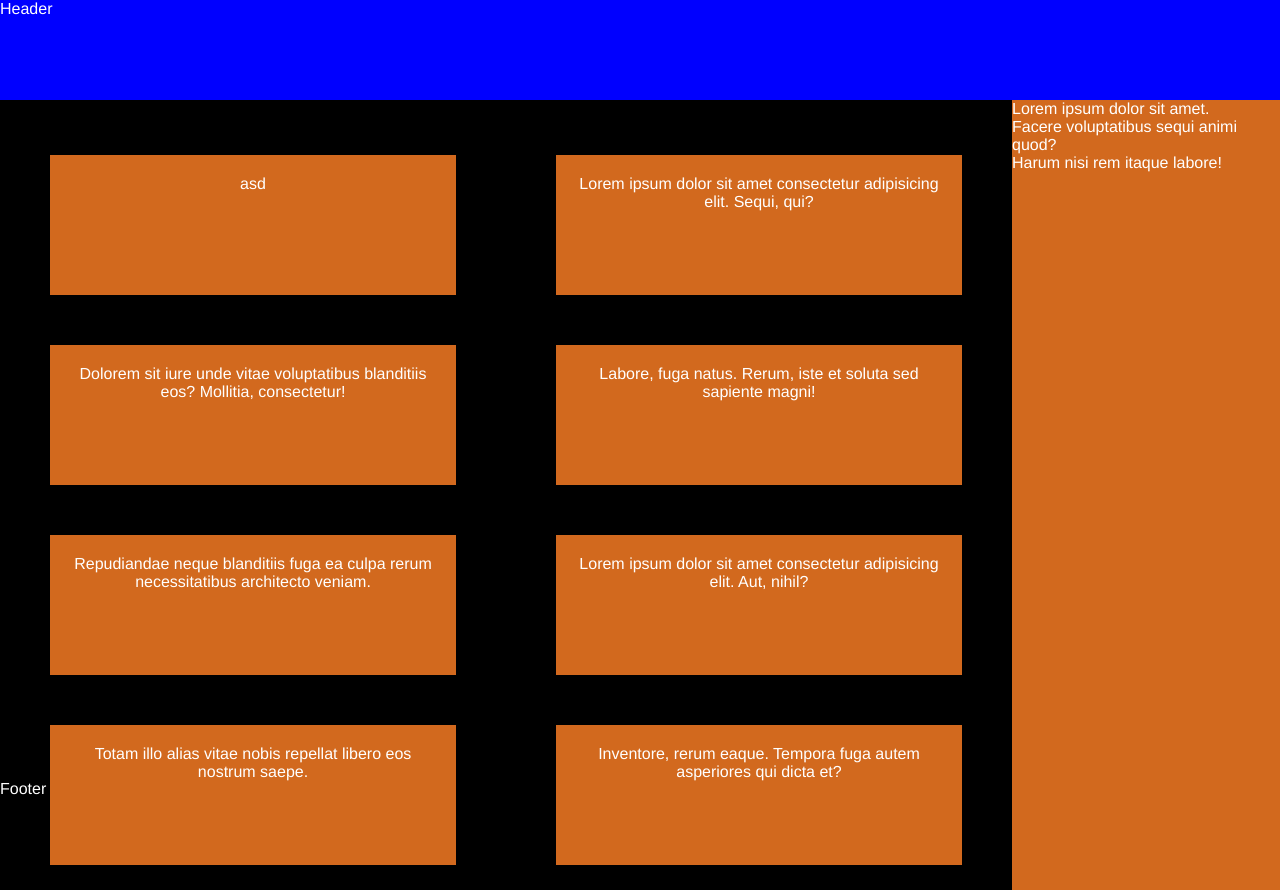
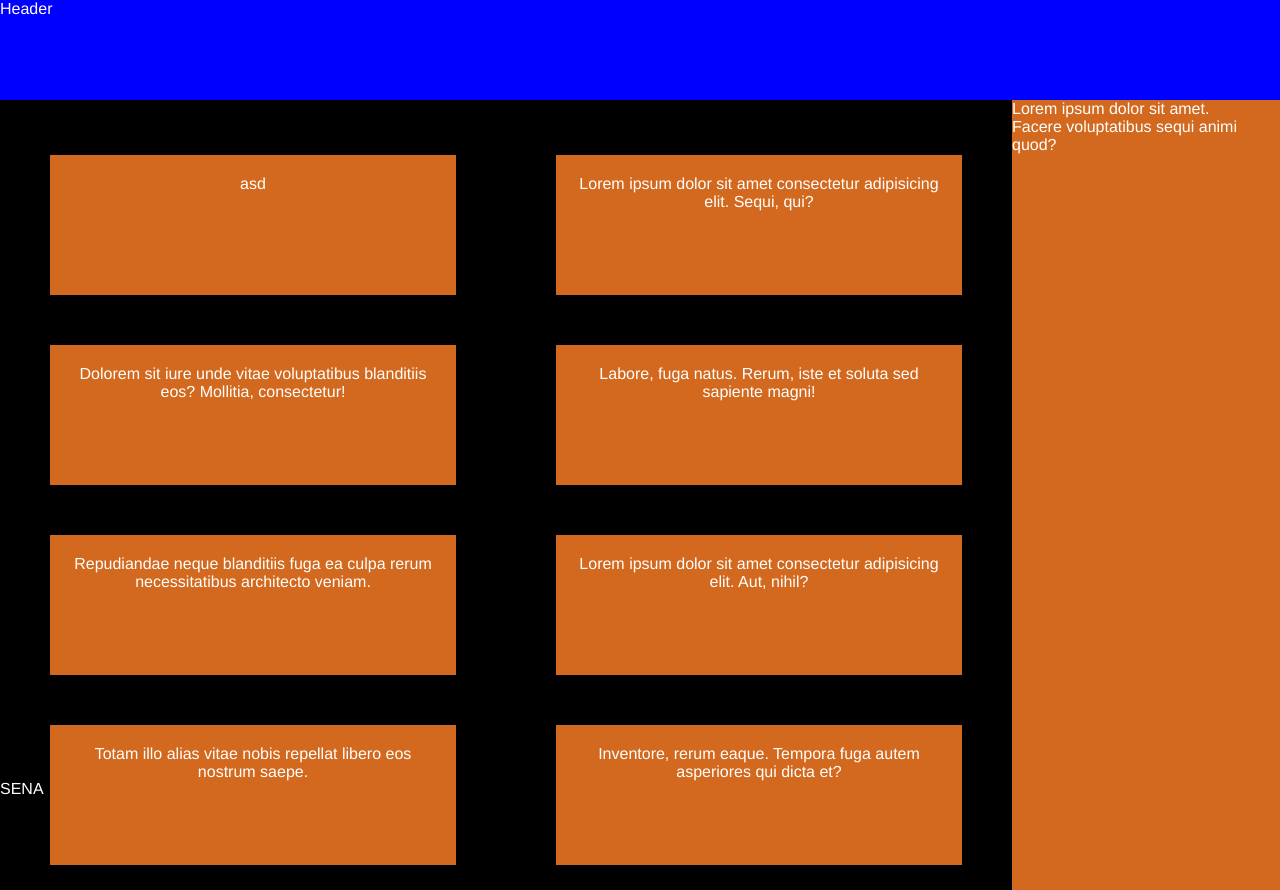
Before and after one commit to wramirez83/css2068106, a plain HTML site: page index.html in a window 1280 px wide. Drawn offline with Linux system fonts and the light colour scheme.

Commit message:
change footer and aside

```diff
--- a/index.html
+++ b/index.html
@@ -28,11 +28,12 @@
             <aside>
                 <div>Lorem ipsum dolor sit amet.</div>
                 <div>Facere voluptatibus sequi animi quod?</div>
-                <div>Harum nisi rem itaque labore!</div>
             </aside>
         </main>
         <footer>
-            Footer
+            <div>
+                SENA
+            </div>
         </footer>
     </body>
 </html>
```
